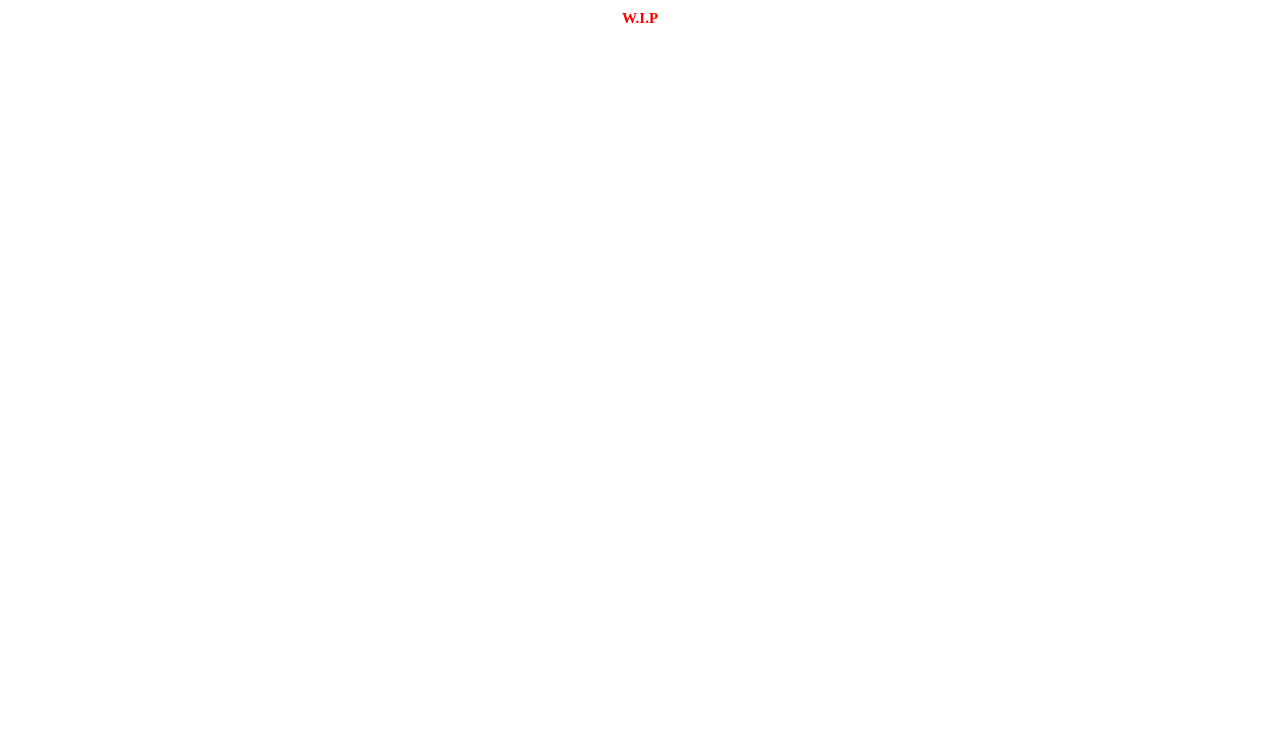
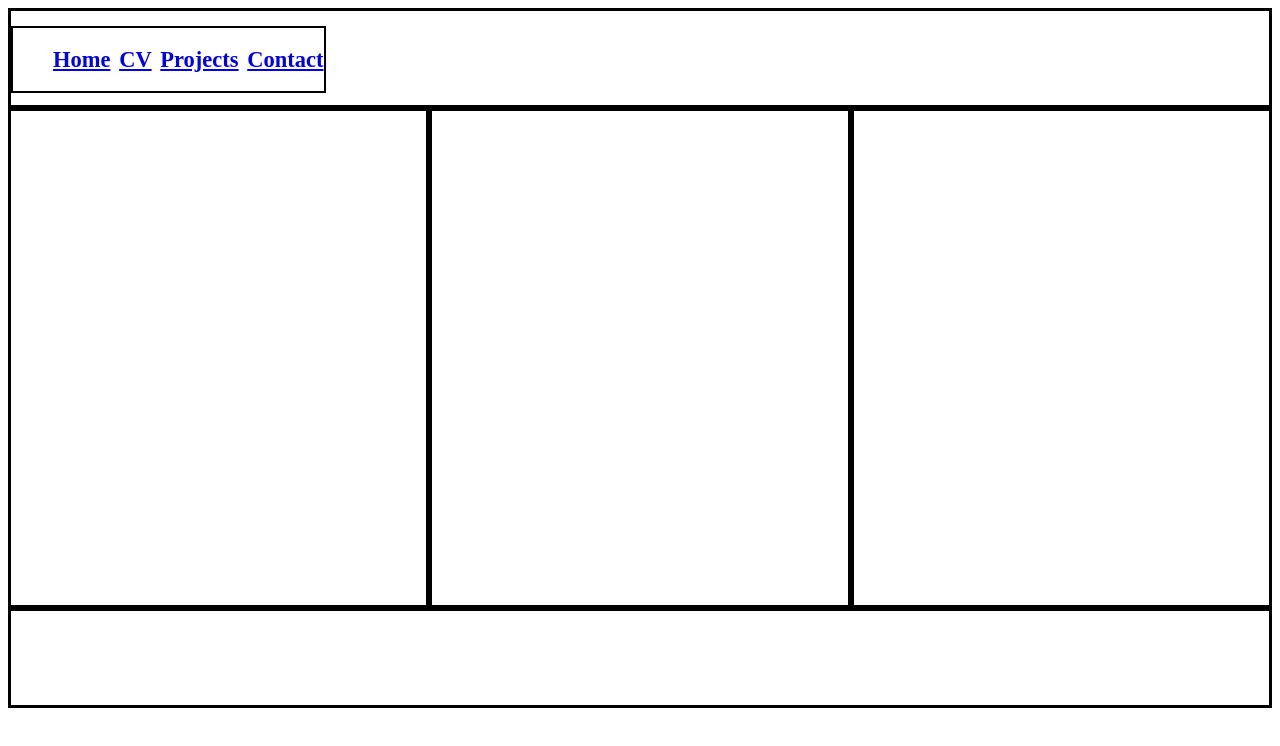
Before and after one commit to SpudJKL/site, a plain HTML site: page index.html in a window 1280 px wide. Drawn offline with Linux system fonts and the light colour scheme.

Commit message:
adding bits

```diff
--- a/index.html
+++ b/index.html
@@ -7,6 +7,31 @@
 	<title>CMaguire</title>
 </head>
 <body>
-<h1>W.I.P</h1>
+	<header>
+		<nav>
+		<ul>
+			<a href="#"><h1>Home</h1></a>
+			<a href="#"><h1>CV</h1></a>
+			<a href="#"><h1>Projects</h1></a>
+			<a href="#"><h1>Contact</h1></a>
+		</ul>
+		</nav>
+	</header>
+	<section>
+
+	</section>
+	<section>
+
+	</section>
+	<section>
+
+	</section>
+
+
+
+
+	<footer>
+
+	</footer>
 </body>
 </html>
--- a/style.css
+++ b/style.css
@@ -1,5 +1,26 @@
-h1 {
+*{
+	box-sizing: border-box;
+}
+header, footer {
+	height: 100px;
+	border: 3px solid black;
+	clear: both;
+}
+
+section {
+	border: 3px solid black;
+	height: 500px;
+	width: 33.333%;
+	float: left;
+}
+
+nav > ul {
+	border: 2px solid black;
 	font-size: 15px;
-	color: red;
-	text-align: center;
+	width: 25%;
+	display:flex;
+    justify-content: space-between;
+
+
+
 }
```
